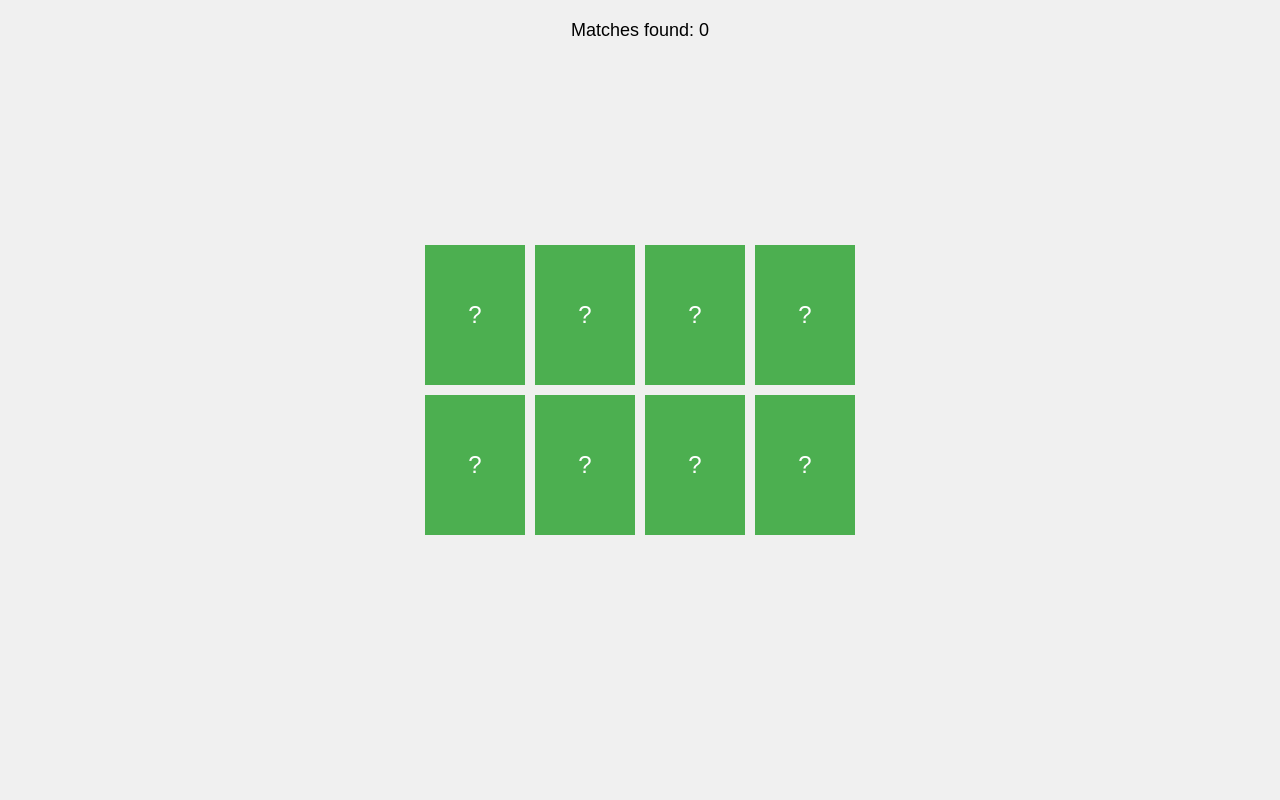
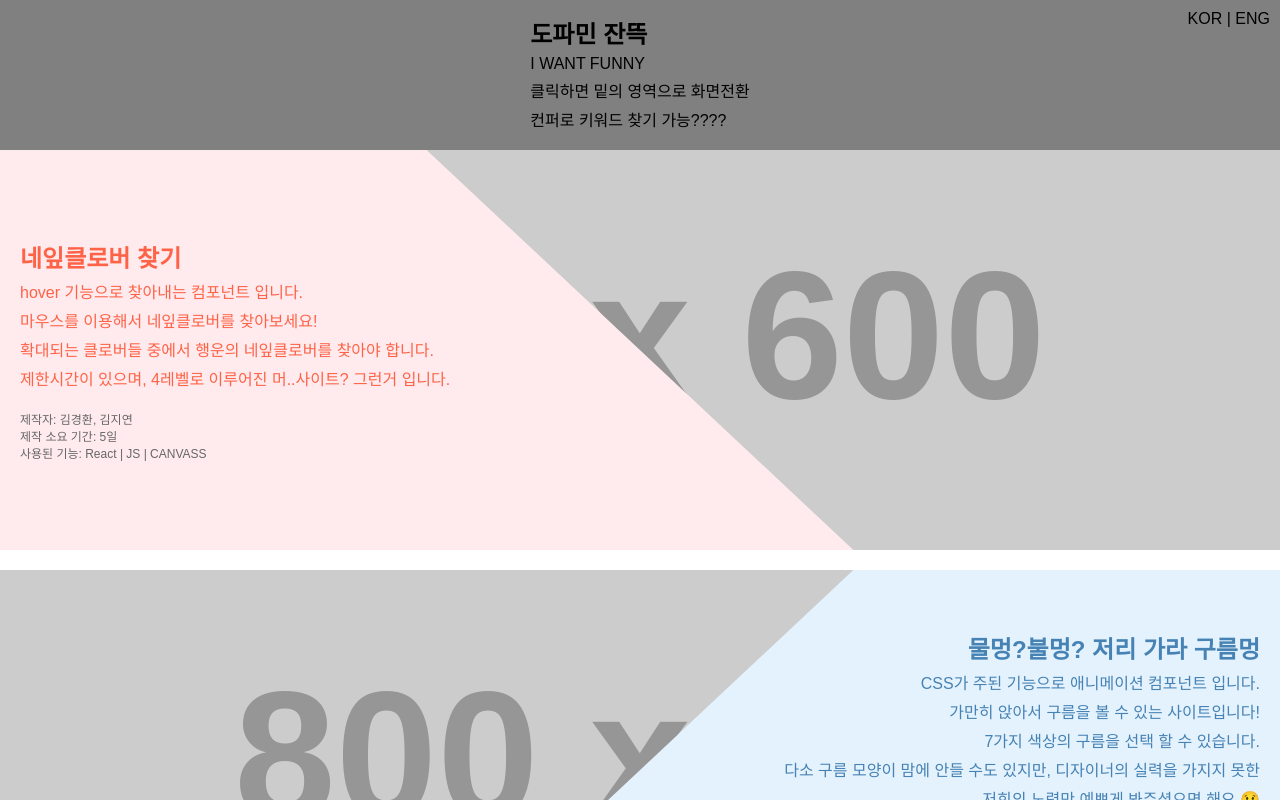
Before and after one commit to pokm2360/FunnyJam, a React (Create React App) app in the folder my-app/: page / in a window 1280 px wide. Shown: the top 800 px of the page. Built offline with nearby package versions, Linux system fonts and the light colour scheme.

Commit message:
메인 컴포넌트 완성

```diff
--- a/my-app/src/App.js
+++ b/my-app/src/App.js
@@ -1,11 +1,13 @@
 import logo from './logo.svg';
 import './App.css';
 import CardGame from './components/CardGame';
+import Main from './components/Main';
 
 function App() {
   return (
     <>
-      <CardGame />
+      {/* <CardGame /> */}
+      <Main />
     </>
   );
 }
--- /dev/null
+++ b/my-app/src/components/Main.jsx
@@ -0,0 +1,205 @@
+import React, { useState } from 'react';
+import styled from 'styled-components';
+
+// 스타일 컴포넌트 정의
+const Container = styled.div`
+  display: flex;
+  flex-direction: column;
+  align-items: center;
+  font-family: Arial, sans-serif;
+`;
+
+const Banner = styled.div`
+  background: grey;
+  width: 100%;
+  height: 150px;
+  display: flex;
+  justify-content: center;
+  align-items: center;
+  position: relative;
+`;
+
+const SectionWrapper = styled.div`
+  width: 100%;
+  height: 400px;
+  display: flex;
+  justify-content: ${props => (props.reverse ? 'flex-end' : 'flex-start')};
+  align-items: center;
+  position: relative;
+  overflow: hidden;
+  margin-bottom: 20px;
+  background-color: ${props => props.bgColor || 'white'};
+`;
+
+const Background = styled.div`
+  position: absolute;
+  width: 100%;
+  height: 100%;
+  background: ${props => `url(${props.bgImage}) no-repeat center/cover`};
+  clip-path: ${props => (props.reverse
+    ? 'polygon(0 0, 66.67% 0, 33.33% 100%, 0 100%)'
+    : 'polygon(33.33% 0, 100% 0, 100% 100%, 66.67% 100%)'
+  )};
+`;
+
+const Content = styled.div`
+  width: 50%;
+  text-align: ${props => (props.reverse ? 'right' : 'left')};
+  padding: 20px;
+  position: relative;
+  z-index: 1;
+  color: ${props => props.color || '#000'};
+`;
+
+const Title = styled.h2`
+  margin: 0;
+`;
+
+const Text = styled.p`
+  margin: 5px 0;
+`;
+
+const FooterText = styled.p`
+  margin: 20px 0 0 0;
+  font-size: 12px;
+  color: #666;
+`;
+
+const LangToggle = styled.div`
+  position: absolute;
+  top: 10px;
+  right: 10px;
+`;
+
+const Footer = styled.div`
+  background: lightgrey;
+  width: 100%;
+  height: 50px;
+  display: flex;
+  justify-content: center;
+  align-items: center;
+`;
+
+const HoverButton = styled.a`
+  display: ${props => (props.show ? 'block' : 'none')};
+  position: absolute;
+  top: 50%;
+  left: 50%;
+  transform: translate(-50%, -50%);
+  padding: 10px 20px;
+  background-color: rgba(0, 0, 0, 0.7);
+  color: #fff;
+  text-decoration: none;
+  border-radius: 5px;
+  z-index: 2;
+`;
+
+const Section = ({ bgColor, bgImage, reverse, color, children, link }) => {
+  const [hovered, setHovered] = useState(false);
+
+  const handleMouseEnter = () => {
+    setHovered(true);
+  };
+
+  const handleMouseLeave = () => {
+    setHovered(false);
+  };
+
+  return (
+    <SectionWrapper
+      bgColor={bgColor}
+      reverse={reverse}
+      onMouseEnter={handleMouseEnter}
+      onMouseLeave={handleMouseLeave}
+    >
+      <Background bgImage={bgImage} reverse={reverse} />
+      <HoverButton href={link} show={hovered}>확인하기</HoverButton>
+      <Content color={color} reverse={reverse}>
+        {children}
+      </Content>
+    </SectionWrapper>
+  );
+};
+
+const Main = () => {
+  return (
+    <Container>
+      <Banner>
+        <div>
+          <Title>도파민 잔뜩</Title>
+          <Text>I WANT FUNNY</Text>
+          <Text>클릭하면 밑의 영역으로 화면전환</Text>
+          <Text>컨퍼로 키워드 찾기 가능????</Text>
+        </div>
+        <LangToggle>
+          <span>KOR</span> | <span>ENG</span>
+        </LangToggle>
+      </Banner>
+      <Section
+        bgColor="#FFEBEE"
+        bgImage="https://placehold.co/800x600"
+        color="#FF6347"
+        link="#clover"
+      >
+        <Title>네잎클로버 찾기</Title>
+        <Text>hover 기능으로 찾아내는 컴포넌트 입니다.</Text>
+        <Text>마우스를 이용해서 네잎클로버를 찾아보세요!</Text>
+        <Text>확대되는 클로버들 중에서 행운의 네잎클로버를 찾아야 합니다.</Text>
+        <Text>제한시간이 있으며, 4레벨로 이루어진 머..사이트? 그런거 입니다.</Text>
+        <FooterText>제작자: 김경환, 김지연<br />제작 소요 기간: 5일<br />사용된 기능: React | JS | CANVASS</FooterText>
+      </Section>
+      <Section
+        reverse
+        bgColor="#E3F2FD"
+        bgImage="https://placehold.co/800x600"
+        color="#4682B4"
+        link="#cloud"
+      >
+        <Title>물멍?불멍? 저리 가라 구름멍</Title>
+        <Text>CSS가 주된 기능으로 애니메이션 컴포넌트 입니다.</Text>
+        <Text>가만히 앉아서 구름을 볼 수 있는 사이트입니다!</Text>
+        <Text>7가지 색상의 구름을 선택 할 수 있습니다.</Text>
+        <Text>다소 구름 모양이 맘에 안들 수도 있지만, 디자이너의 실력을 가지지 못한</Text>
+        <Text>저희의 노력만 예쁘게 봐주셨으면 해요 😢</Text>
+        <Text>아님...만들어주세요...</Text>
+        <FooterText>제작자: 김경환, 김지연<br />제작 소요 기간: 5일<br />사용된 기능: React | JS | CSS</FooterText>
+      </Section>
+      <Section
+        bgColor="#E8F5E9"
+        bgImage="https://placehold.co/800x600"
+        color="#32CD32"
+        link="#balloon"
+      >
+        <Title>풍선 터트리기</Title>
+        <Text>click 기능으로 풍선을 많이 터트려보세요!</Text>
+        <Text>프론트앤드와 퍼블리셔의 작업물로.... </Text>
+        <Text>랭킹은 없습니다.</Text>
+        <Text>하지만 무한으로 터트려지는 풍선!</Text>
+        <Text>스트레스 받을 때 미친듯한 클릭으로 한번 풀어보세용..ㅎ.ㅎ..</Text>
+        <FooterText>제작자: 김경환, 김지연<br />제작 소요 기간: 5일<br />사용된 기능: React | JS | CANVASS</FooterText>
+      </Section>
+      <Section
+        reverse
+        bgColor="#FFF9C4"
+        bgImage="https://placehold.co/800x600"
+        color="#FFD700"
+        link="#curse"
+      >
+        <Title>대신 욕해드립니다.</Title>
+        <Text>랜덤으로 욕이 들어간 문장이 나옵니다.....</Text>
+        <Text>적절한 욕을 찾지 못할 때?</Text>
+        <Text>이 사이트에서 랜덤으로 한번 욕을 들어보세요!</Text>
+        <Text>머....다른 나쁜 곳에서는 사용하지 마세요ㅜ</Text>
+        <Text>저희는 이용자들이 키보드 워리어가 되는걸 바라지 않아요...!</Text>
+        <FooterText>제작자: 김경환, 김지연<br />제작 소요 기간: 5일<br />사용된 기능: React | JS | CSS</FooterText>
+      </Section>
+      <Footer>
+        <Text>만든사람 : 김경환, 김지연</Text>
+        <Text>사용 기술: React | JS | 머...다 있겠지...</Text>
+        <Text>콜미플리즈</Text>
+      </Footer>
+    </Container>
+  );
+};
+
+export default Main;
```
